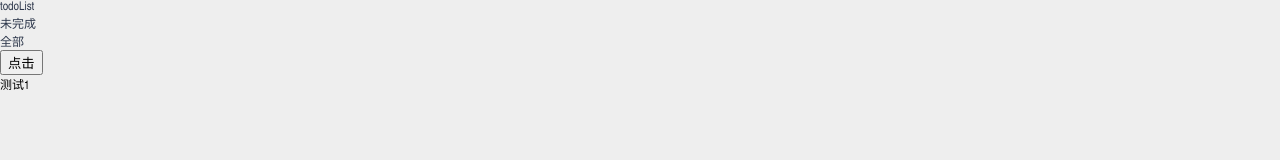
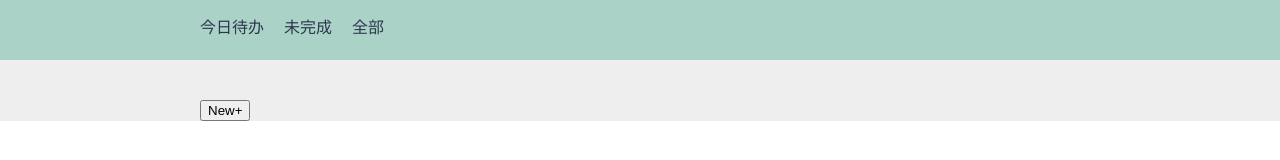
Before and after one commit to EdaDuan/todoList, a website built with webpack: page src/index.html in a window 1280 px wide. Built offline with nearby package versions, Linux system fonts and the light colour scheme.

Commit message:
“feat: dev分支提交测试”

```diff
--- a/src/css/index.css
+++ b/src/css/index.css
@@ -1,8 +1,36 @@
-body {
+/* 顶部导航栏部分 */
+.nav{
+  width: 100%;
+  margin: 0 auto;
+  height: 60px;
+  background: #AAD2C7;
+}
+.nav-ul {
+  height: 100%;
+  padding: 0 200px;
+}
+.nav-li {
+  float: left;
+  max-width: 100px;
+  line-height: 60px;
+  box-sizing: border-box;
+  list-style: none;
+  padding-right: 20px;
+  overflow:hidden;
+  text-overflow:ellipsis;
+  white-space:nowrap;
+  /* background: pink; */
+}
+.nav-a {
+  font-size: 16px;
+  /* color: ; */
+}
+
+/* 内容部分 */
+.container {
+  width: 100%;
+}
+.con-box {
+  padding: 40px 200px 0;
   background: #eee;
 }
-.imgs {
-  background-image: url('../imgs/morning.jpeg');
-  width: 100px;
-  height: 100px;
-}
--- a/src/index.html
+++ b/src/index.html
@@ -12,17 +12,20 @@
   <header>
     <div class="nav">
       <ul class="nav-ul">
-        <li class="nav-li nav-todoList"><a href="#" class="nav-a">todoList</a></li>
+        <li class="nav-li nav-todoList"><a href="#" class="nav-a">今日待办</a></li>
         <li class="nav-li nav-notDone"><a href="#" class="nav-a">未完成</a></li>
         <li class="nav-li nav-all"><a href="#" class="nav-a">全部</a></li>
       </ul>
-      <button class="btn">点击</button>
+      <!-- <button class="btn">点击</button> -->
     </div>
   </header>
   <section>
     <div class="container">
-      <div class="con-todoList">
-        <div>测试1</div>
+      <div class="con-box con-todoList">
+        <button>New+</button>
+        <div>
+
+        </div>
       </div>
     </div>
   </section>
```
